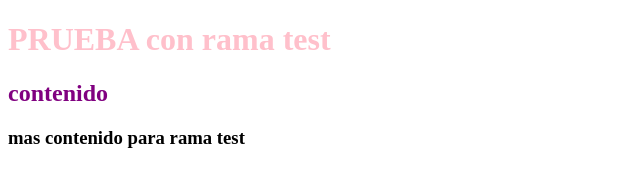
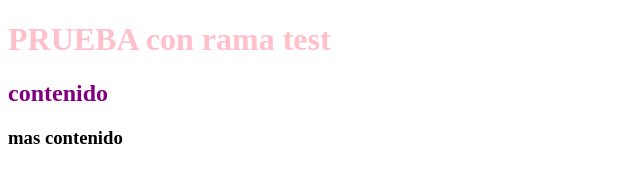
Before and after one commit to Organizacion-Laura/repositorio_prueba, a plain HTML site: page index.html in a window 1280 px wide. Shown: the whole page, without its empty margins (0-640 px from the left). Drawn offline with Linux system fonts and the light colour scheme.

Commit message:
borre rama test

```diff
--- a/index.html
+++ b/index.html
@@ -7,6 +7,6 @@
 <body>
 	<h1>PRUEBA con rama test</h1>
 	<h2>contenido</h2>
-	<h3>mas contenido para rama test</h3>
+	<h3>mas contenido</h3>
 </body>
 </html>
```
